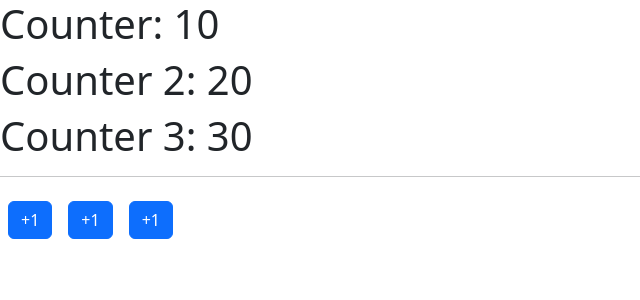
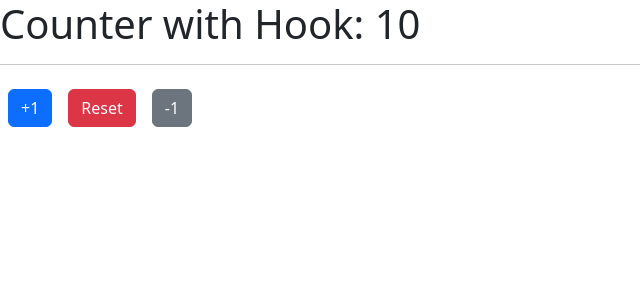
Before and after one commit to DylanVallejo/hooks-app, a React (Vite) app: page / in a window 1280 px wide. Shown: the top 300 px of the page, without its empty margins (0-640 px from the left). Built offline with nearby package versions, Linux system fonts and the light colour scheme.

Commit message:
creacion de custom hook counter y exportacion del hook

```diff
--- /dev/null
+++ b/src/01-useState/CounterWhitCustomHook.jsx
@@ -0,0 +1,20 @@
+import { useCounter } from "../hooks/useCounter";
+
+
+export const CounterWhitCustomHook = () => {
+
+    const { counter } = useCounter();
+
+
+    return (
+        <>
+            <h1>Counter with Hook: {counter}</h1>
+            <hr />
+
+            <button className="btn btn-primary m-2">+1</button>
+            <button className="btn btn-danger m-2">Reset</button>
+            <button className="btn btn-secondary m-2">-1</button>
+
+        </>
+    )
+}
--- /dev/null
+++ b/src/hooks/useCounter.js
@@ -0,0 +1,11 @@
+import { useState } from "react";
+
+
+export const useCounter = ( initialValue = 10) => {
+
+    const [counter, setCounter] = useState(initialValue);
+
+    return {
+        counter,
+    };
+}
--- a/src/main.jsx
+++ b/src/main.jsx
@@ -2,12 +2,14 @@ import React from "react";
 import ReactDOM from 'react-dom/client';
 import './index.css';
 
-import { HooksApp } from "./HooksAp";
-import { CounterApp } from "./01-useState/CounterApp";
+// import { HooksApp } from "./HooksAp";
+// import { CounterApp } from "./01-useState/CounterApp";
+import { CounterWhitCustomHook } from "./01-useState/CounterWhitCustomHook";
 
 ReactDOM.createRoot(document.getElementById('root')).render(
     <React.StrictMode>
-        <CounterApp />
         {/* <HooksApp /> */}
+        {/* <CounterApp /> */}
+        <CounterWhitCustomHook/>
     </React.StrictMode>
 )
```
